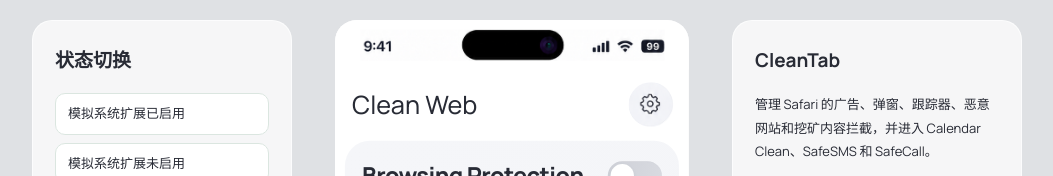
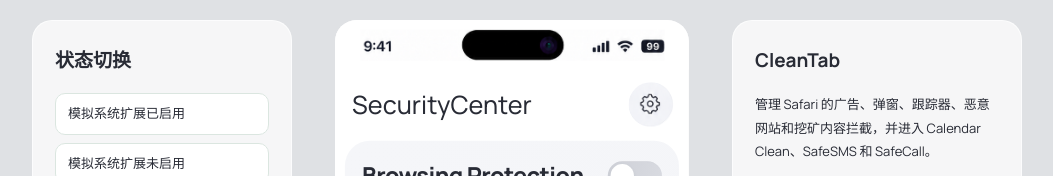
Before and after one commit to Duxinxin-real/securitycenter, a plain HTML site: page index.html in a window 1280 px wide. Shown: the top 176 px of the page, without its empty margins (128-1181 px from the left). Drawn offline with Linux system fonts and the light colour scheme.

Commit message:
Rename the preview home to SecurityCenter

```diff
--- a/index.html
+++ b/index.html
@@ -3,7 +3,7 @@
 <head>
 <meta charset="utf-8">
 <meta name="viewport" content="width=device-width,initial-scale=1,viewport-fit=cover">
-<title>Clean Web</title>
+<title>SecurityCenter</title>
 <link rel="stylesheet" href="assets/app.css">
 <link rel="stylesheet" href="assets/test.css">
 <link rel="stylesheet" href="assets/test-detail.css">
@@ -17,11 +17,11 @@
 </head>
 <body>
 <div class="device-wrap"><div class="device">
- <main class="phone" data-tab="clean" aria-label="Clean Web prototype">
+ <main class="phone" data-tab="clean" aria-label="SecurityCenter prototype">
   <div class="statusbar" aria-hidden="true"><img src="assets/icons/status.png" alt=""></div>
-  <div class="compact-header" aria-hidden="true" inert><span>Clean Web</span><button class="settings-trigger" aria-label="Settings"><img src="assets/icons/settings.png" alt=""></button></div>
+  <div class="compact-header" aria-hidden="true" inert><span>SecurityCenter</span><button class="settings-trigger" aria-label="Settings"><img src="assets/icons/settings.png" alt=""></button></div>
   <div class="scroll" id="clean-scroll">
-   <header class="page-header"><h1>Clean Web</h1><button class="settings-trigger" aria-label="Settings"><img src="assets/icons/settings.png" alt=""></button></header>
+   <header class="page-header"><h1>SecurityCenter</h1><button class="settings-trigger" aria-label="Settings"><img src="assets/icons/settings.png" alt=""></button></header>
    <section class="hero" aria-labelledby="hero-title">
     <div class="hero-heading"><h2 id="hero-title">Browsing Protection</h2><button id="hero-switch" class="switch" role="switch" aria-checked="false" aria-label="Web protection"></button></div>
     <p class="scope">Safari protection</p>
```
